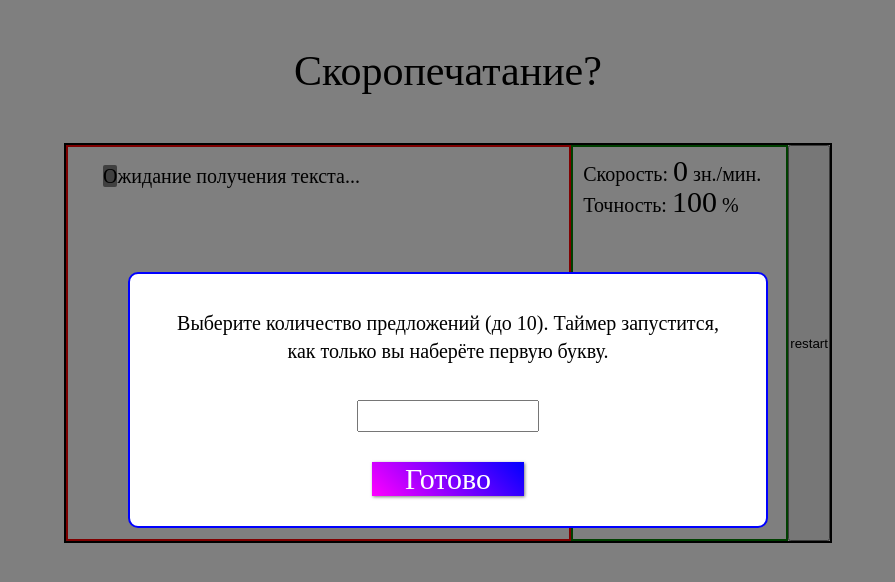
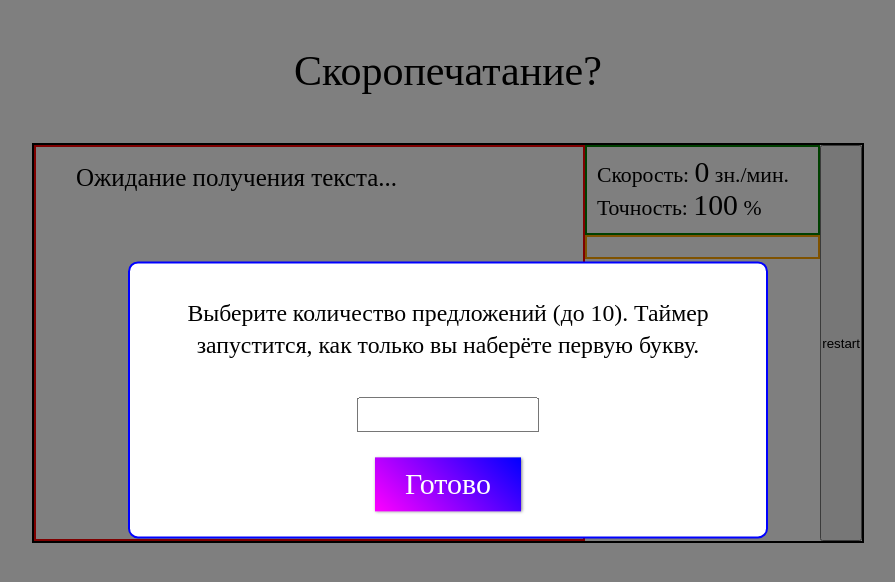
Before and after one commit to dondrell/print-trainer, a React (Create React App) app: page / in a window 1280 px wide. Shown: the top 582 px of the page, without its empty margins (192-1087 px from the left). Built offline with nearby package versions, Linux system fonts and the light colour scheme.

Commit message:
added result list

```diff
--- a/src/App.js
+++ b/src/App.js
@@ -1,19 +1,22 @@
 import React from 'react'
 import Text from './Text/Text'
-import CurrentResult from './CurrentResult/CurrentResult'
+import CurrentResult from './Results/CurrentResult'
+import ResultList from './Results/ResultList'
 import StartingModal from './Modal/StartingModal'
 import EndingModal from './Modal/EndingModal'
 
 class App extends React.Component{
 	state = {
 		is_modal_open: true,
+		ready: false,
 		error_counter : 0,
 		letter_counter: 0,
 		time: 0,
 		timer_id: null,
 		sentence_amount: null,
 		text: 'Ожидание получения текста...',
-		end_of_typing: false
+		end_of_typing: false,
+		result_list:[]
 	}
 
 	incErrorCounter = () =>
@@ -22,19 +25,37 @@ class App extends React.Component{
 	incLetterCounter = () =>
 		this.setState({letter_counter:this.state.letter_counter+1})
 
-	closeStartingModal = (value) => {
+	closeModal = () =>
+		this.setState({is_modal_open:false})
+
+	getTextFromFetch = (value) => {
 		fetch('https://fish-text.ru/get?number='+parseInt(value))
 			.then(res=>res.json())
 			.then(res=>{
-				this.setState({text:(res.status === 'success'?res.text:'Что-то пошло не так.')});
+				if (res.status === 'success')
+					this.setState({ready: true,text:res.text});
+				else
+					this.setState({text:'Что-то пошло не так. Обновите страницу.'})
 			})
-			.catch(res=>this.setState({text:'Что-то пошло не так.'}));
+			.catch(res=>this.setState({text:'Что-то пошло не так. Обновите страницу.'}));
 		this.setState({sentence_amount: value,is_modal_open: false});
 
 	}
 
-	closeEndingModal = (value) => {
-		this.restart();
+	saveResult = (value) => {
+		let {result_list, letter_counter, error_counter, time} = this.state;
+		let size = this.state.text.length;
+		let speed = Math.round(letter_counter / (time?time:1) * 60);
+		let accuracy = 100 - Math.round(error_counter / size * 100 * 100)/100;
+
+		let result = {name: value,
+			speed: speed,
+			accuracy: accuracy,
+			size: size};
+
+		let new_result_list = result_list.concat(result).sort((a,b)=>b.speed-a.speed);
+
+		this.setState({is_modal_open: false,result_list: new_result_list})
 	}
 
 	// функция getOnRestart передаётся в Text
@@ -56,7 +77,7 @@ class App extends React.Component{
 	end = () => {
 		console.log('end printing');
 		clearInterval(this.state.timer_id);
-		this.setState({end_of_typing: true, is_modal_open: true});
+		this.setState({ready: false,end_of_typing: true, is_modal_open: true});
 	}
 
 	restart = () => {
@@ -64,7 +85,9 @@ class App extends React.Component{
 			clearInterval(this.state.timer_id);
 		this.onRestart();
 		this.setState({
+			text: "Ожидание получения текста...",
 			is_modal_open: true,
+			ready: false,
 			error_counter : 0,
 			letter_counter: 0,
 			time: 0,
@@ -79,8 +102,9 @@ class App extends React.Component{
 			<div className='wrapper'>
 				{this.state.is_modal_open &&
 					(this.state.end_of_typing?
-						<EndingModal onButtonClick={this.closeEndingModal}/>:
-						<StartingModal onButtonClick={this.closeStartingModal}/>)
+						<EndingModal onSaveButtonClick={this.saveResult}
+							onCancelButtonClick={this.closeModal}/>:
+						<StartingModal onButtonClick={this.getTextFromFetch}/>)
 				}
 				<h1 className='title'>Скоропечатание?</h1>
 				<main className='main-area'>
@@ -90,11 +114,14 @@ class App extends React.Component{
 						onEndPrinting={this.end}
 						text={this.state.text}
 						shareOnRestart={this.getOnRestart}
-						isModalOpen={this.state.is_modal_open}/>
-					<CurrentResult letter_counter={this.state.letter_counter}
-						time={this.state.time}
-						error_counter={this.state.error_counter}
-						size={this.state.text.length}/>
+						is_ready={this.state.ready}/>
+					<div className='result-section'>
+						<CurrentResult letter_counter={this.state.letter_counter}
+							time={this.state.time}
+							error_counter={this.state.error_counter}
+							size={this.state.text.length}/>
+						<ResultList result_list={this.state.result_list}/>
+					</div>
 					<button onClick={this.restart}>restart</button>
 				</main>
 			</div>
--- a/src/CurrentResult/CurrentResult.css
+++ /dev/null
@@ -1,10 +0,0 @@
-.current-result{
-	width: 30%;
-	padding: 10px;
-	font: 20px/28px OpenSans;
-	border: 2px solid green;
-}
-
-.value{
-	font: 30px/28px OpenSans;
-}
--- a/src/Modal/EndingModal.js
+++ b/src/Modal/EndingModal.js
@@ -26,11 +26,15 @@ class EndingModal extends React.Component{
 					</p>
 					<input onChange={this.handleInput}
 						className={'window__input' + (input_error? ' window__input__error':'')}
-						type='input'></input>
-					<button onClick={!input_error&&value?
-						()=>this.props.onButtonClick(value):
-						()=>this.setState({input_error: true})}
-						className='window__button'>Готово</button>
+						type='input'/>
+					<div style={{display:'flex',justifyContent:'center'}}>
+						<button onClick={(!input_error&&value)?
+							()=>this.props.onSaveButtonClick(value):
+							null}
+							className='window__button'>Сохранить</button>
+						<button onClick={this.props.onCancelButtonClick}
+							className='window__button'>Отмена</button>
+					</div>
 				</div>
 			</div>
 		)
--- a/src/Modal/Modal.css
+++ b/src/Modal/Modal.css
@@ -39,14 +39,20 @@
 	outline: none;
 }
 
+@media (min-width: 769px) and (max-width: 4096px) {
+	.window__text, .window__input {
+		font-size: calc(20px + 30 * ((100vw - 769px) / 4096));
+		line-height: calc(28px + 30 * ((100vw - 769px) / 4096));
+	}
+}
+
 .window__input__error{
 	border: 2px red solid;
 }
 
 .window__button{
-	width: 25%;
-	height: 20%;
-	margin: 15px;
+	margin: 10px;
+	padding: 10px 30px;
 	font: 30px OpenSans;
 	color: white;
 	background-image: linear-gradient(45deg, magenta, blue);
--- a/src/CurrentResult/CurrentResult.js
+++ b/src/Results/CurrentResult.js
@@ -1,5 +1,5 @@
 import React from 'react'
-import './CurrentResult.css'
+import './Results.css'
 
 //вычисление скорости: количество знаков / количество секунд * 60
 
@@ -9,8 +9,8 @@ function CurrentResult({time, letter_counter, error_counter, size}){
 
 	return (
 		<div className='current-result'>
-			<p>Скорость: <span className='value'>{speed}</span> зн./мин.</p>
-			<p>Точность: <span className='value'>{accuracy}</span> %</p>
+			<p>Скорость: <span className='current-result__value'>{speed}</span> зн./мин.</p>
+			<p>Точность: <span className='current-result__value'>{accuracy}</span> %</p>
 		</div>
 	)
 }
--- /dev/null
+++ b/src/Results/ResultList.js
@@ -0,0 +1,24 @@
+// функция
+// принимает массив объектов {ник, скорость, точность, кол-во символов} из App
+// составляет сортированный по скорости список из ResultListItem
+
+// shouldComponentUpdate проверяет разницу в длине массивов
+
+import React from 'react'
+import ResultListItem from './ResultListItem'
+import './Results.css'
+
+const ResultList = React.memo ((props)=>{
+
+	let {result_list} = props;
+	return(
+		<ul className='result-list'>
+			{result_list.map((item,i) =>
+				<ResultListItem key={i}
+					result_list_item={item}/>)
+			}
+		</ul>
+	)
+}, (prev_props, next_props)=>prev_props.result_list.length == next_props.result_list.length);
+
+export default ResultList;
--- /dev/null
+++ b/src/Results/ResultListItem.js
@@ -0,0 +1,14 @@
+import React from 'react'
+import './Results.css'
+
+function ResultListItem(props){
+	let {name, speed, accuracy, size} = props.result_list_item;
+
+	return (
+		<li className='result-list__item'>
+			{`Имя: ${name}\nСкорость: ${speed} зн./мин.\nТочность: ${accuracy} %\nДлина текста: ${size}`}
+		</li>
+	);
+}
+
+export default ResultListItem;
--- /dev/null
+++ b/src/Results/Results.css
@@ -0,0 +1,63 @@
+.current-result{
+	padding: 10px;
+	font: 20px/28px OpenSans;
+	border: 2px solid green;
+}
+
+@media (min-width: 769px) and (max-width: 4096px) {
+	.current-result {
+		font-size: calc(18px + 30 * ((100vw - 769px) / 4096));
+		line-height: calc(24px + 30 * ((100vw - 769px) / 4096));
+	}
+}
+
+.current-result__value{
+	font: 30px/28px OpenSans;
+}
+
+@media (min-width: 769px) and (max-width: 4096px) {
+	.current-result__value {
+		font-size: calc(26px + 30 * ((100vw - 769px) / 4096));
+		line-height: calc(26px + 30 * ((100vw - 769px) / 4096));
+	}
+}
+
+.result-section{
+	display: flex;
+	flex-direction: column;
+	width: 30%;
+}
+
+.result-list{
+	padding: 10px;
+	border: 2px solid orange;
+	overflow: auto;
+}
+
+.result-list::-webkit-scrollbar{
+	width: 0px;
+}
+
+.result-list::-moz-scrollbar{
+	width: 0px;
+}
+
+
+.result-list__item{
+	margin-bottom: 15px;
+	font: 12px/14px OpenSans;
+	list-style-type: none;
+	white-space: pre-line;
+	background-color: darkgray;
+}
+
+@media (min-width: 769px) and (max-width: 4096px) {
+	.result-list__item {
+		font-size: calc(12px + 30 * ((100vw - 769px) / 4096));
+		line-height: calc(14px + 30 * ((100vw - 769px) / 4096));
+	}
+}
+
+.result-list__item:last-child{
+	margin-bottom: 0;
+}
--- a/src/Text/Text.css
+++ b/src/Text/Text.css
@@ -22,3 +22,10 @@
 	background-color: red;
 	border-radius: 2px;
 }
+
+@media (min-width: 769px) and (max-width: 4096px) {
+  .text {
+    font-size: calc(20px + 40 * ((100vw - 769px) / 4096));
+    line-height: calc(28px + 40 * ((100vw - 769px) / 4096));
+  }
+}
--- a/src/Text/Text.js
+++ b/src/Text/Text.js
@@ -7,10 +7,16 @@ class Text extends React.Component{
 		error: false,
 	};
 
+	shouldComponentUpdate(next_props, next_state){
+		return !(next_state.last_letter_num == this.state.last_letter_num &&
+			next_state.error == this.state.error &&
+			this.props.text == next_props.text)
+	}
+
 	handleKeyPress = event=>{
 		if (event.key_code == 32) //to prevent scrolling
 			event.preventDefault();
-		if (this.props.isModalOpen)
+		if (!this.props.is_ready)
 			return;
 
 		let {last_letter_num, error} = this.state;
@@ -49,8 +55,8 @@ class Text extends React.Component{
 			<p className='text' onKeyPress={this.handleKeyPress}>
 				{text.split('').map((letter, i) => {
 					let className = '';
-					if (i < last_letter_num) className = 'text__letter__green';
-					else if (i == last_letter_num)
+					if (i < last_letter_num && this.props.is_ready) className = 'text__letter__green';
+					else if (i == last_letter_num && this.props.is_ready)
 						className = error? 'text__letter__red':'text__letter__gray';
 
 					return <span key={i} className={className}>{letter}</span>;
--- a/src/index.css
+++ b/src/index.css
@@ -18,7 +18,7 @@
 }
 
 .main-area{
-	width: 60vw;
+	width: 65vw;
 	height: 50vh;
 	min-width: 550px;
 	min-height: 400px;
```
